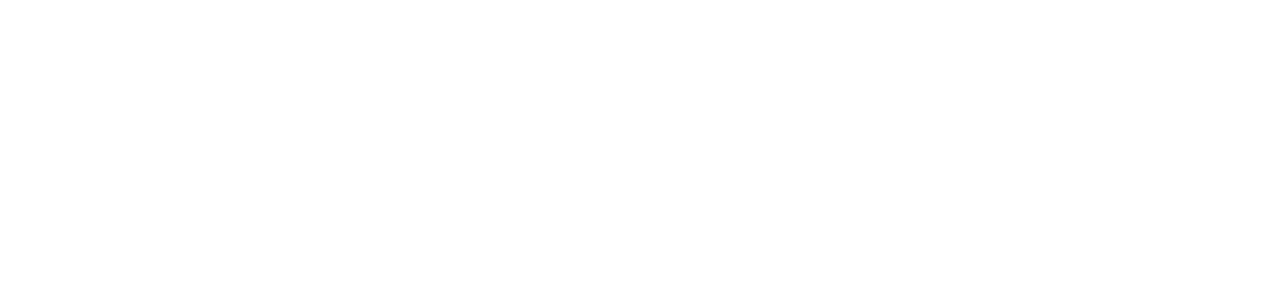
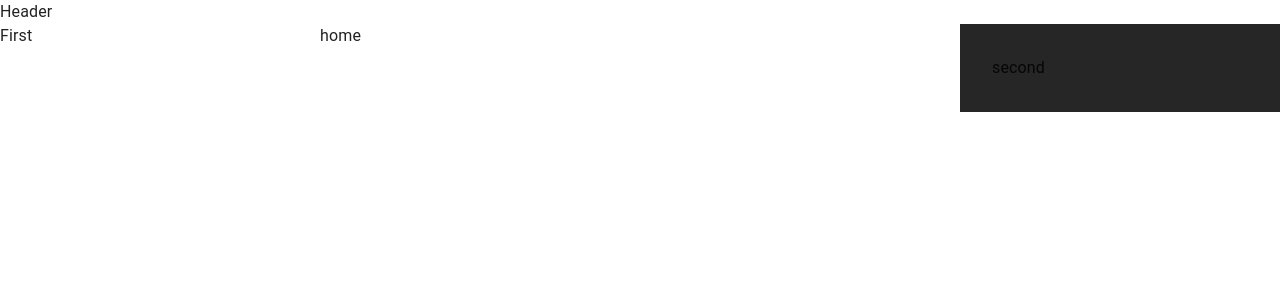
Before and after one commit to Prateekyadav01/Chatting_Major, a React (Vite) app in the folder client/: page / in a window 1280 px wide. Before the commit this address had no page. Shown: the top 300 px of the page. Built offline with nearby package versions, Linux system fonts and the light colour scheme.

Commit message:
adding the css property of MUI

```diff
--- a/client/src/App.jsx
+++ b/client/src/App.jsx
@@ -10,24 +10,20 @@ const Chat = lazy(() => import("./pages/Chat"));
 const Groups = lazy(() => import('./pages/Groups'));
 
 
-let user = false;
+let user = true;
 const App = () => {
   return (
     <BrowserRouter>
       <Routes>
-        <Route element={
-          <ProtectedRoute user={user}>
+        <Route element={<ProtectedRoute user={user} />}>
             <Route path="/" element={<Home />}></Route>
             <Route path="/groups" element={<Groups />} />
             <Route path="/chat/:chatId" element={<Chat />} />
-          </ProtectedRoute>
-        }>
+
         </Route>
-
         <Route path="/login" element={
           <ProtectedRoute user={!user} redirect='/'>
             <Login />
-            {/* <Home/> */}
           </ProtectedRoute>
         } />
 
--- a/client/src/components/layout/AppLayout.jsx
+++ b/client/src/components/layout/AppLayout.jsx
@@ -1,18 +1,54 @@
 import React from 'react'
 import Header from './Header'
 import Title from '../shared/Title';
+import { Grid } from '@mui/material';
 
 const AppLayout = () => (WrappedComponent) => {
- return (props)=>{
-    return (
-       <>
-          <Title/>
-          <Header/>
-          <WrappedComponent {...props}/>
-          <div>Footer</div>
-       </>
+   return (props) => {
+      return (
+         <>
+            <Title />
+            <Header />
+
+            <Grid container height="calc(100vh-4rem)">
+               <Grid
+                  item
+                  sm={4}
+                  md={3}
+                  sx={{
+                     display: { xs: "none", sm: "block" },
+                  }}
+                  height={"100%"}
+               >
+                  First
+               </Grid>
+               <Grid
+                  item
+                  xs={12}
+                  sm={8}
+                  md={5}
+                  lg={6}
+                  height={"100%"}
+               >
+                  <WrappedComponent {...props} />
+               </Grid>
+               <Grid
+                  item
+                  md={4}
+                  lg={3}
+                  height={"100%"}
+                  sx={{
+                     display: { xs: "none", md: "block" },
+                     padding: "2rem",
+                     bgcolor: "rgba(0,0,0,0.85)"
+                  }}
+               >second</Grid>
+            </Grid>
+
+
+         </>
       );
- };
+   };
 };
 
 export default AppLayout
--- a/client/src/components/shared/Title.jsx
+++ b/client/src/components/shared/Title.jsx
@@ -1,11 +1,18 @@
 import React from 'react'
+import { Helmet } from "react-helmet-async"
 
-const Title = () => {
-  return (
-    <div>
-      title
-    </div>
-  )
+
+
+const Title = (
+  {
+    title = "Chat App",
+    description = "this is the Chat Application called chatting ",
+  }
+) => {
+  return <Helmet>
+    <title>{title}</title>
+    <meta name="description" content={description} />
+  </Helmet>
 }
 
 export default Title
--- a/client/src/pages/Chat.jsx
+++ b/client/src/pages/Chat.jsx
@@ -1,4 +1,5 @@
 import React from 'react'
+import AppLayout from '../components/layout/AppLayout'
 
 const Chat = () => {
   return (
@@ -8,4 +9,4 @@ const Chat = () => {
   )
 }
 
-export default Chat
+export default AppLayout()(Chat);
```
